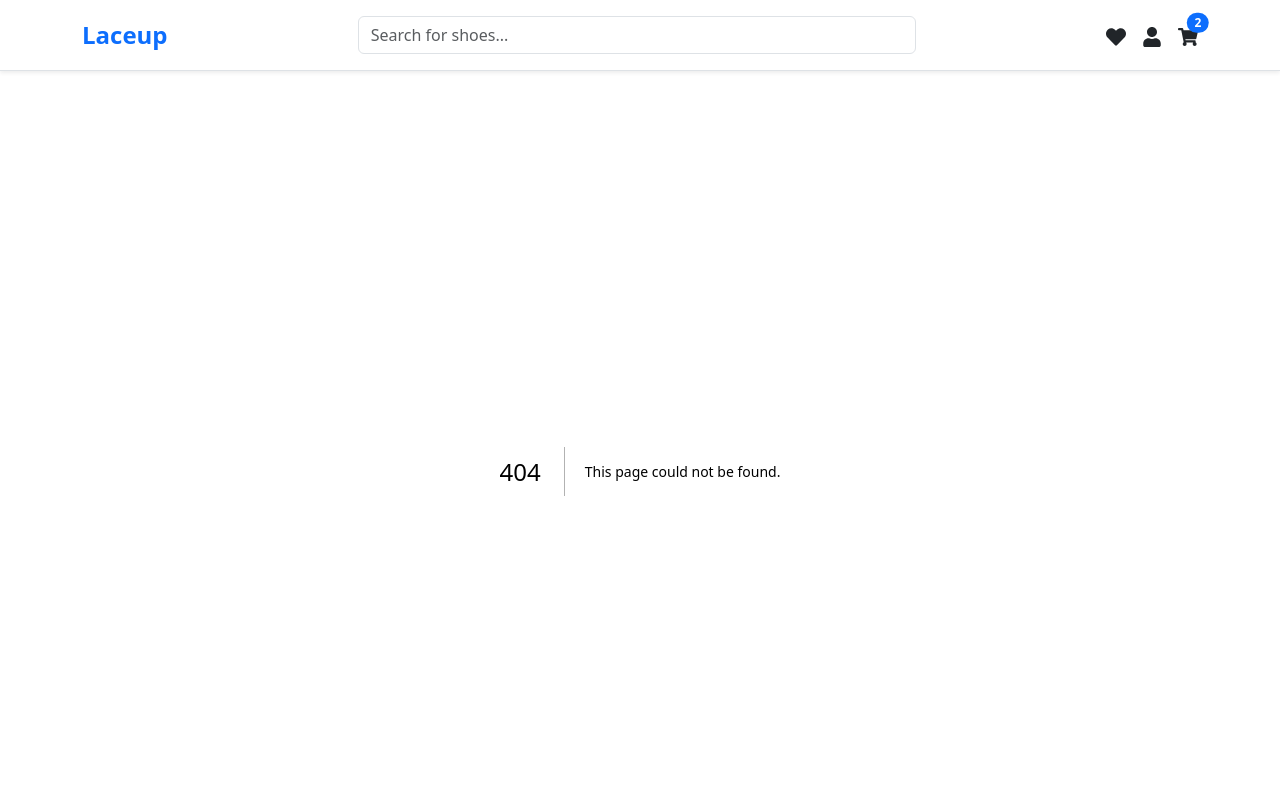
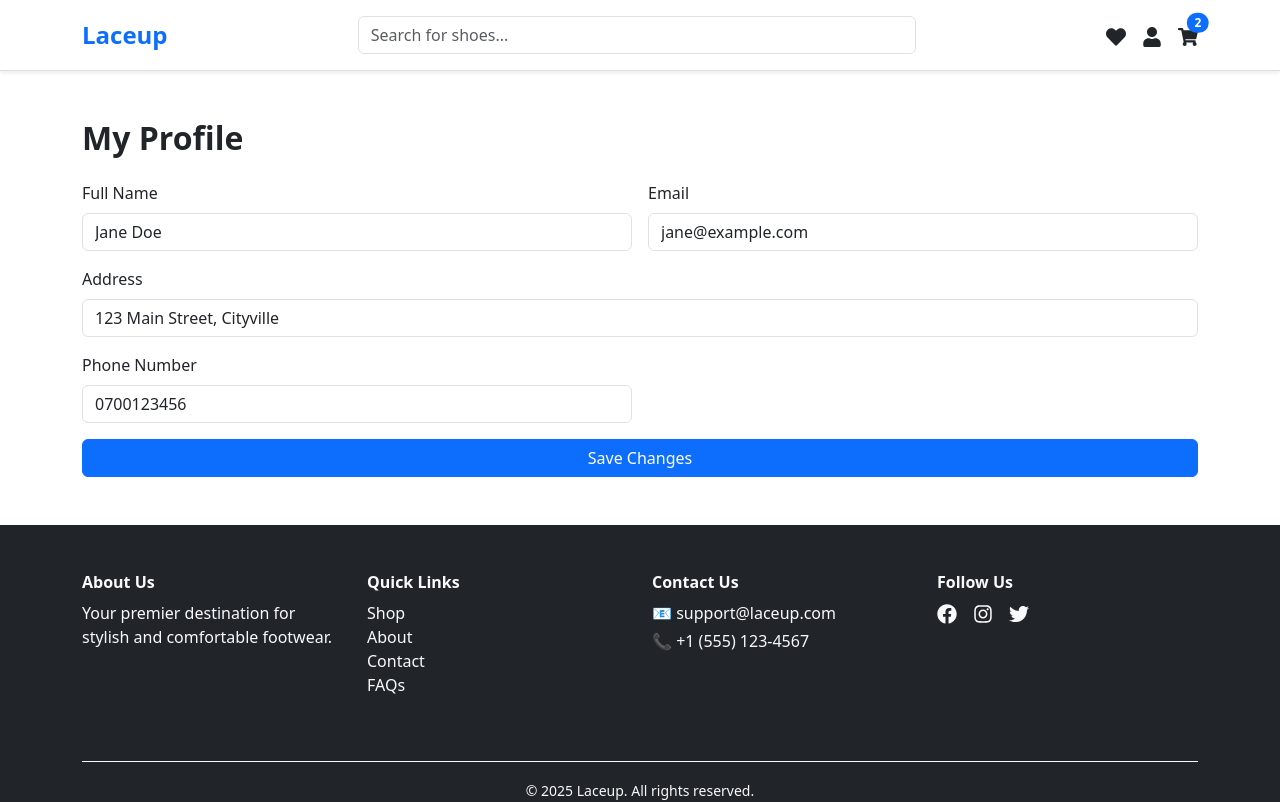
Before and after one commit to Dilajohn/laceup-2, a Next.js app: page /profile in a window 1280 px wide. Before the commit this address had no page. Shown: the top 802 px of the page. Built offline with nearby package versions, Linux system fonts and the light colour scheme.

Commit message:
feat: Implement product detail and profile management pages with add to cart functionality

```diff
--- /dev/null
+++ b/src/app/profile/page.tsx
@@ -0,0 +1,77 @@
+'use client';
+
+import { useState } from 'react';
+
+export default function ProfilePage() {
+  const [userInfo, setUserInfo] = useState({
+    name: 'Jane Doe',
+    email: 'jane@example.com',
+    address: '123 Main Street, Cityville',
+    phone: '0700123456',
+  });
+
+  const handleChange = (e: React.ChangeEvent<HTMLInputElement>) => {
+    setUserInfo({ ...userInfo, [e.target.name]: e.target.value });
+  };
+
+  const handleSubmit = (e: React.FormEvent) => {
+    e.preventDefault();
+    alert('Profile updated!');
+  };
+
+  return (
+    <section className="container py-5">
+      <h2 className="fw-bold mb-4">My Profile</h2>
+      <form onSubmit={handleSubmit} className="row g-3">
+        <div className="col-md-6">
+          <label className="form-label">Full Name</label>
+          <input
+            type="text"
+            className="form-control"
+            name="name"
+            value={userInfo.name}
+            onChange={handleChange}
+          />
+        </div>
+        <div className="col-md-6">
+          <label className="form-label">Email</label>
+          <input
+            type="email"
+            className="form-control"
+            name="email"
+            value={userInfo.email}
+            onChange={handleChange}
+          />
+        </div>
+        <div className="col-12">
+          <label className="form-label">Address</label>
+          <input
+            type="text"
+            className="form-control"
+            name="address"
+            value={userInfo.address}
+            onChange={handleChange}
+          />
+        </div>
+        <div className="col-md-6">
+          <label className="form-label">Phone Number</label>
+          <input
+            type="tel"
+            className="form-control"
+            name="phone"
+            value={userInfo.phone}
+            onChange={handleChange}
+          />
+        </div>
+        <div className="col-12">
+          <button type="submit" className="btn btn-primary w-100">
+            Save Changes
+          </button>
+        </div>
+      </form>
+    </section>
+  );
+}
+// This code defines a ProfilePage component that allows users to update their profile information.
+//  It uses React's useState hook to manage the state of the user information and handles form submission with a simple alert.
+// The form includes fields for full name, email, address, and phone number, all styled with Bootstrap classes.
```
Also changed, not shown: src/app/products/[ id ]/page.tsx (added, +69 -0 lines), src/app/shop/page.tsx (added, +37 -0 lines), src/components/AddToCartButton.tsx (added, +20 -0 lines).
